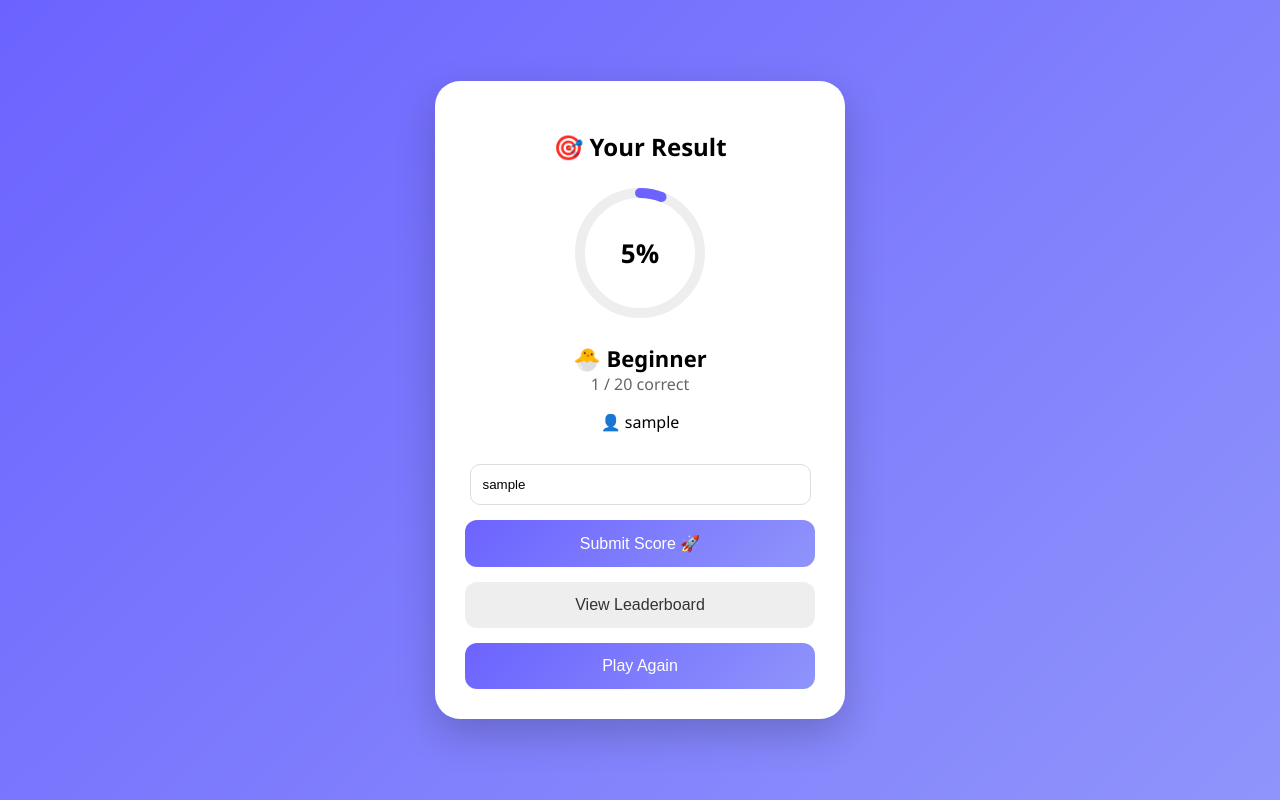
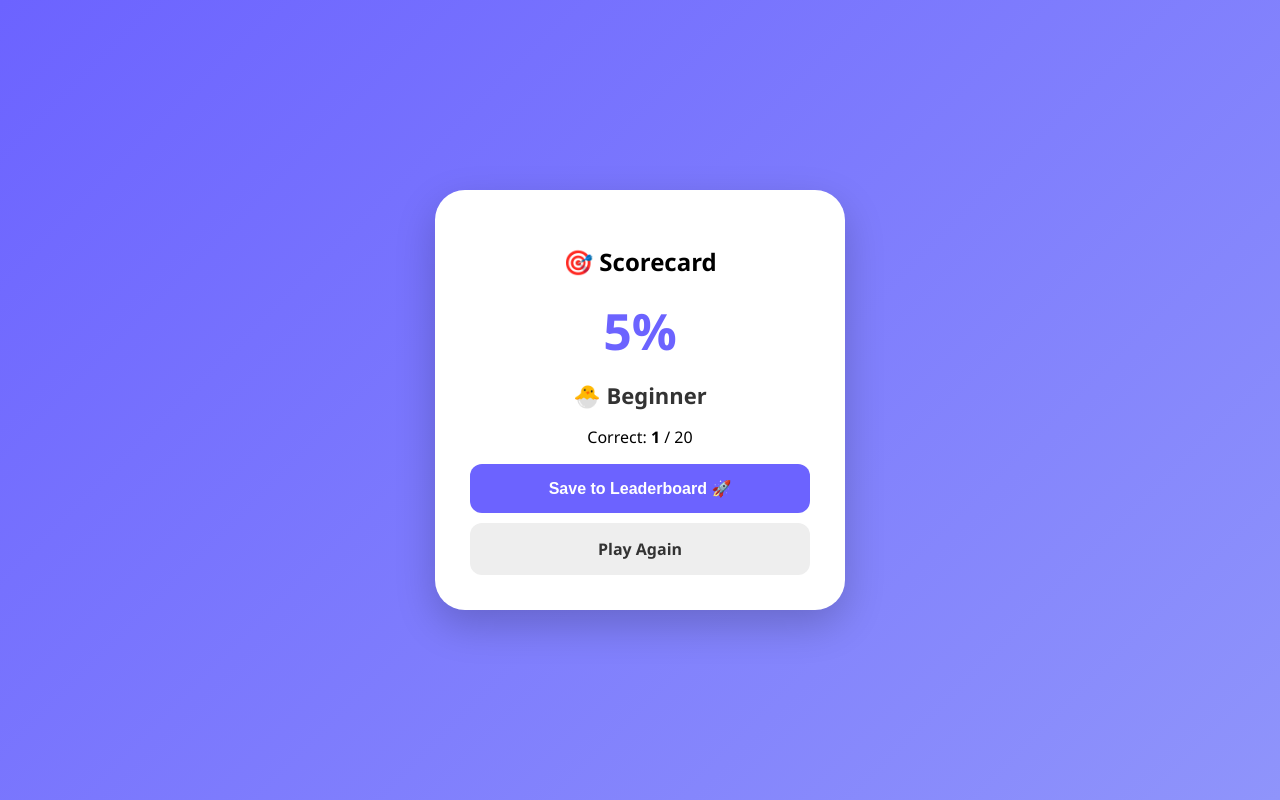
Before and after one commit to tanharahman2003t-art/Nayon, a Flask app: page /result in a window 1280 px wide. Run offline with Flask 3, Linux system fonts and the light colour scheme; the visitor is signed in with stand-in values (Sample User, id 1).

Commit message:
Update result.html

```diff
--- a/templates/result.html
+++ b/templates/result.html
@@ -1,176 +1,34 @@
 <!DOCTYPE html>
 <html>
 <head>
-<meta name="viewport" content="width=device-width, initial-scale=1.0">
-<title>Result</title>
-
-<style>
-body {
-    margin: 0;
-    font-family: 'Segoe UI', sans-serif;
-    background: linear-gradient(135deg, #6c63ff, #8f94fb);
-    display: flex;
-    justify-content: center;
-    align-items: center;
-    height: 100vh;
-}
-
-/* Card */
-.card {
-    background: white;
-    padding: 30px;
-    border-radius: 25px;
-    width: 350px;
-    text-align: center;
-    box-shadow: 0 15px 40px rgba(0,0,0,0.2);
-}
-
-/* Circle */
-.circle {
-    position: relative;
-    width: 140px;
-    height: 140px;
-    margin: 20px auto;
-}
-
-svg {
-    width: 140px;
-    height: 140px;
-    transform: rotate(-90deg);
-}
-
-circle {
-    fill: none;
-    stroke-width: 10;
-    stroke-linecap: round;
-}
-
-.bg { stroke: #eee; }
-
-.progress {
-    stroke: #6c63ff;
-    stroke-dasharray: 440;
-    stroke-dashoffset: 440;
-    animation: progressAnim 1.5s ease forwards;
-}
-
-@keyframes progressAnim {
-    to {
-        stroke-dashoffset: calc(440 - (440 * {{ percentage }} / 100));
-    }
-}
-
-/* Percent */
-.percent {
-    position: absolute;
-    top: 50%;
-    left: 50%;
-    transform: translate(-50%, -50%);
-    font-size: 26px;
-    font-weight: bold;
-}
-
-/* Rank */
-.rank {
-    font-size: 22px;
-    font-weight: bold;
-}
-
-/* Score */
-.score {
-    color: #666;
-}
-
-/* Input */
-input {
-    width: 90%;
-    padding: 12px;
-    margin-top: 15px;
-    border-radius: 10px;
-    border: 1px solid #ddd;
-}
-
-/* Button */
-.btn {
-    margin-top: 15px;
-    padding: 14px;
-    width: 100%;
-    border: none;
-    border-radius: 12px;
-    background: linear-gradient(135deg, #6c63ff, #8f94fb);
-    color: white;
-    font-size: 16px;
-    cursor: pointer;
-}
-
-.btn2 {
-    background: #eee;
-    color: #333;
-}
-</style>
+    <meta name="viewport" content="width=device-width, initial-scale=1.0">
+    <title>Result</title>
+    <style>
+        body { margin: 0; font-family: 'Segoe UI', sans-serif; background: linear-gradient(135deg, #6c63ff, #8f94fb); display: flex; align-items: center; justify-content: center; height: 100vh; }
+        .card { background: white; padding: 35px; border-radius: 30px; width: 340px; text-align: center; box-shadow: 0 15px 40px rgba(0,0,0,0.2); }
+        .score-circle { font-size: 50px; font-weight: bold; color: #6c63ff; margin: 15px 0; }
+        .rank-tag { font-size: 22px; font-weight: bold; color: #333; margin-bottom: 10px; }
+        .btn { display: block; width: 100%; padding: 15px; margin-top: 10px; border: none; border-radius: 12px; cursor: pointer; font-weight: bold; text-decoration: none; box-sizing: border-box; font-size: 16px; }
+        .btn-submit { background: #6c63ff; color: white; }
+        .btn-retry { background: #eee; color: #333; }
+    </style>
 </head>
-
 <body>
-
 <div class="card">
-
-    <h2>🎯 Your Result</h2>
-
-    <div class="circle">
-        <svg>
-            <circle class="bg" cx="70" cy="70" r="60"></circle>
-            <circle class="progress" cx="70" cy="70" r="60"></circle>
-        </svg>
-        <div class="percent">{{ percentage }}%</div>
-    </div>
-
-    <!-- Rank -->
-    <div class="rank">
-        {% if percentage >= 90 %}
-            🏆 Master
-        {% elif percentage >= 75 %}
-            🔥 Pro
-        {% elif percentage >= 50 %}
-            👍 Average
-        {% else %}
-            🐣 Beginner
+    <h2>🎯 Scorecard</h2>
+    <div class="score-circle">{{ percentage }}%</div>
+    <div class="rank-tag">
+        {% if percentage >= 80 %}🏆 Master
+        {% elif percentage >= 50 %}👍 Pro
+        {% else %}🐣 Beginner
         {% endif %}
     </div>
+    <p>Correct: <b>{{ score }}</b> / {{ total }}</p>
 
-    <div class="score">
-        {{ score }} / {{ total }} correct
-    </div>
-
-    <!-- Username Show -->
-    {% if session.get('username') %}
-        <p>👤 {{ session.get('username') }}</p>
-    {% endif %}
-
-    <!-- Form -->
     <form method="POST">
-        <input type="text" name="name"
-               placeholder="Enter your name"
-               value="{{ session.get('username', '') }}" required>
-
-        <button type="submit" class="btn">
-            {% if session.get('username') %}
-                Submit Score 🚀
-            {% else %}
-                Save & Submit
-            {% endif %}
-        </button>
+        <button type="submit" class="btn btn-submit">Save to Leaderboard 🚀</button>
     </form>
-
-    <!-- Actions -->
-    <a href="/leaderboard">
-        <button class="btn btn2">View Leaderboard</button>
-    </a>
-
-    <a href="/start">
-        <button class="btn">Play Again</button>
-    </a>
-
+    <a href="/start" class="btn btn-retry">Play Again</a>
 </div>
-
 </body>
 </html>
```
